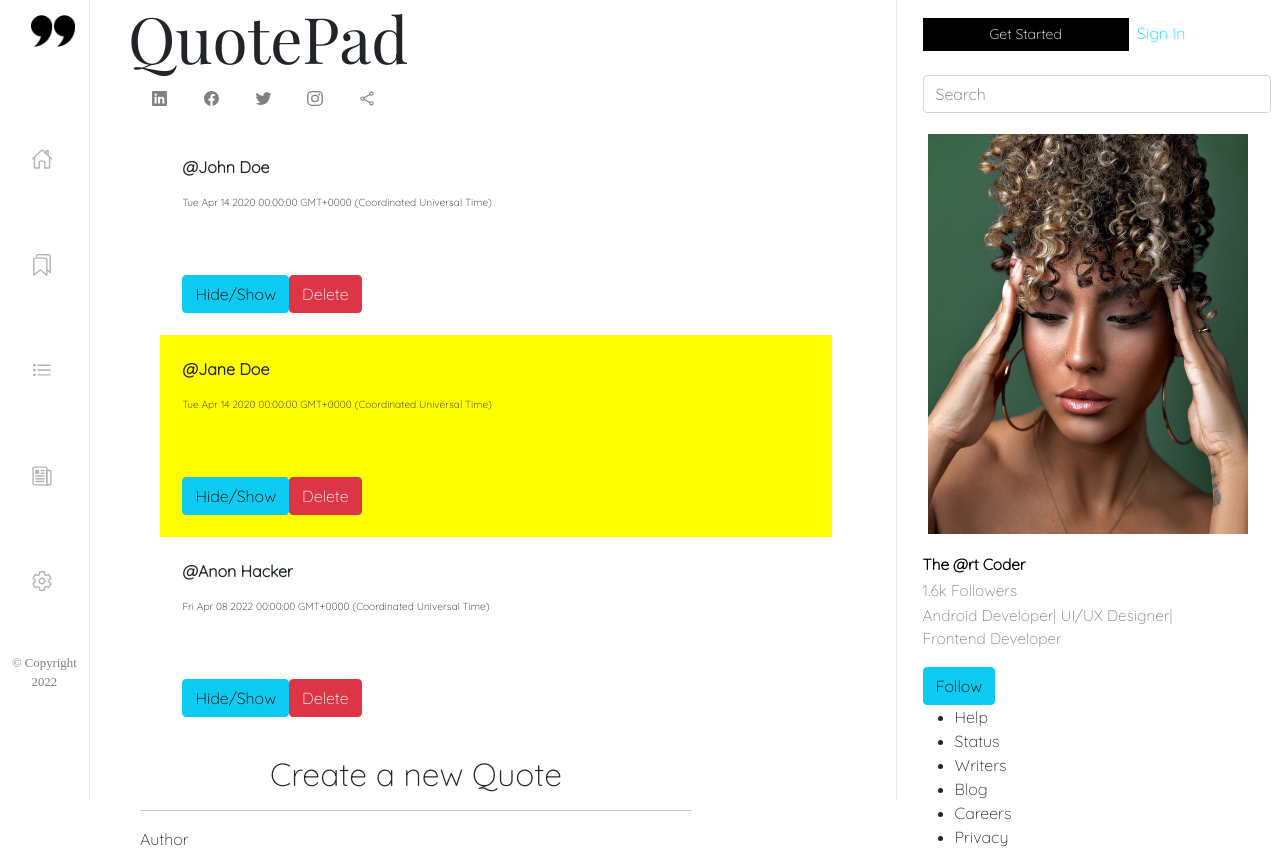
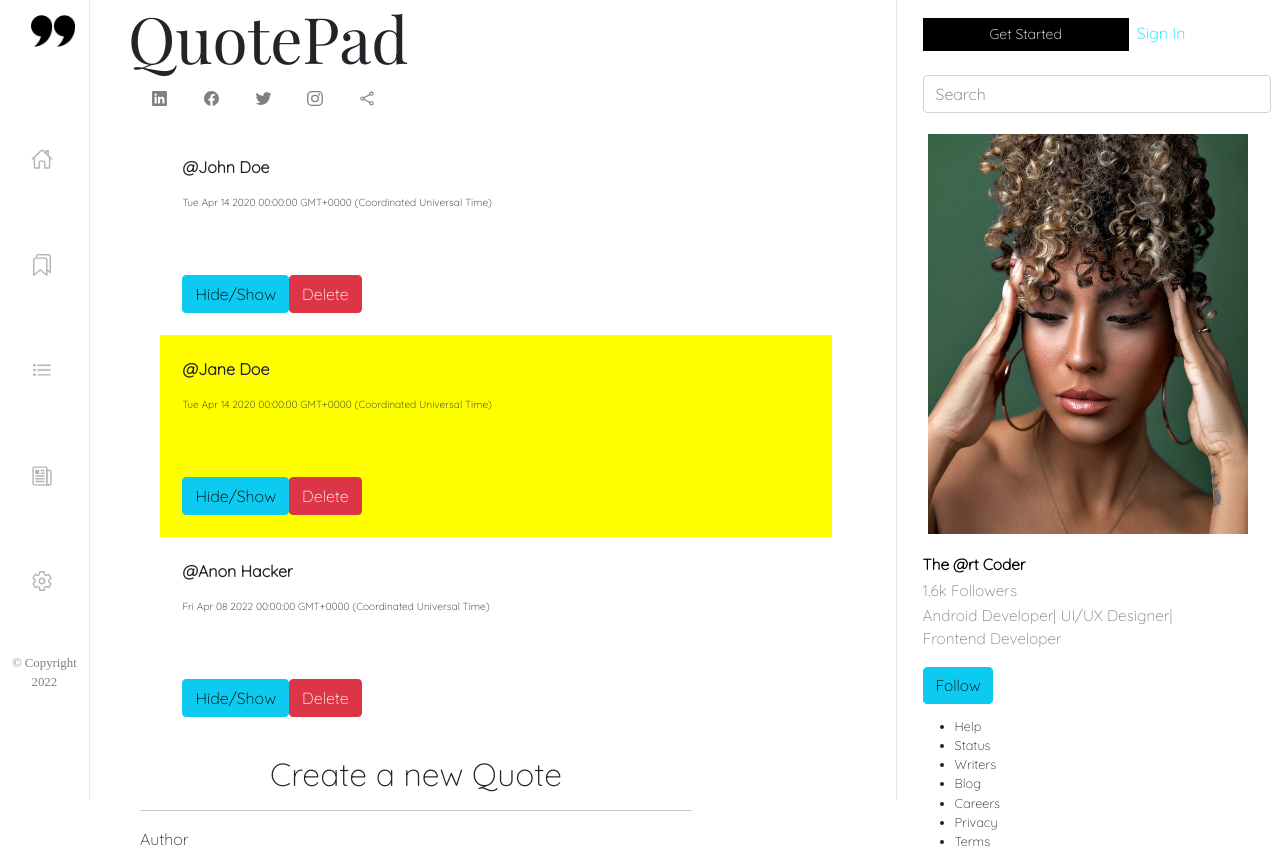
Before and after one commit to NinaWendy/QuotePad, an Angular app: page / in a window 1280 px wide. Shown: the top 849 px of the page. Built offline with nearby package versions, Linux system fonts and the light colour scheme; a web font is replaced by a local one.

Commit message:
optimize style and update README

```diff
--- a/src/app/profile/profile.component.css
+++ b/src/app/profile/profile.component.css
@@ -53,8 +53,13 @@ p{
 }
 .follow{
     margin-top: 5%;
+    font-size: 1.2vw;
+    margin-bottom: 5%;
 }
 .input-group{
     margin-left: 0%;
     width: 130%;
 }
+li{
+    font-size: 1vw;
+}
```
Also changed, not shown: 1 other file (tests, documents, lock files or other folders).
